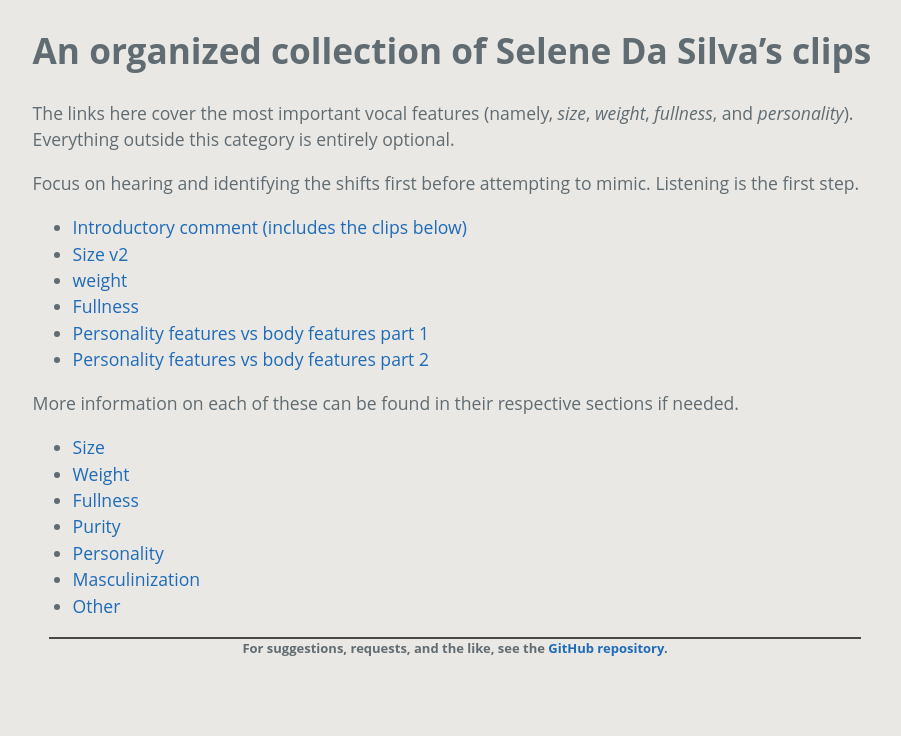
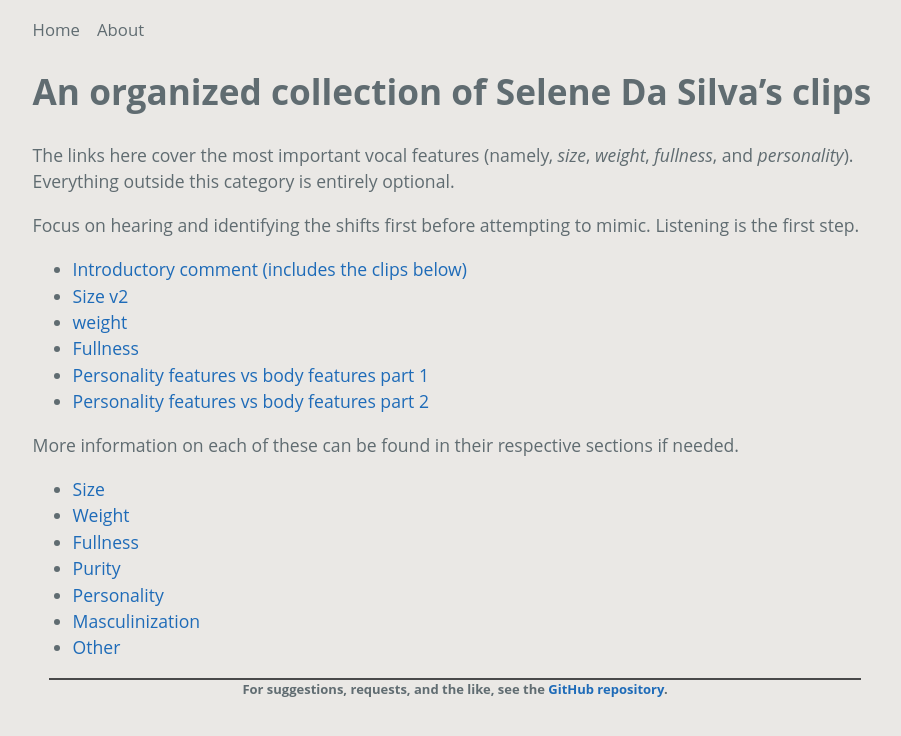
Before and after one commit to selenearchive/selenearchive.github.io, a Jekyll site: the page built from home.md, in a window 1280 px wide. Shown: the top 736 px of the page, without its empty margins (185-1086 px from the left). Built offline with Jekyll 4.4.1, drawn with Linux system fonts in a browser that asks for light colours.

Commit message:
Add navigation bar

```diff
--- a/_layouts/default.html
+++ b/_layouts/default.html
@@ -8,6 +8,10 @@
   </head>
 
   <body>
+    <nav>
+      <a href="/">Home</a>
+      <a href="/about">About</a>
+    </nav>
     <main id="content" role="main">
       {{ content }}
     </main>
--- a/_sass/layout.scss
+++ b/_sass/layout.scss
@@ -38,6 +38,15 @@
     }
 }
 
+nav a {
+    color:inherit
+}
+
+nav {
+    font-size: 95%;
+    padding-top: 1em;
+}
+
 .page-footer {
     text-align: center;
     font-weight: bold;
```
